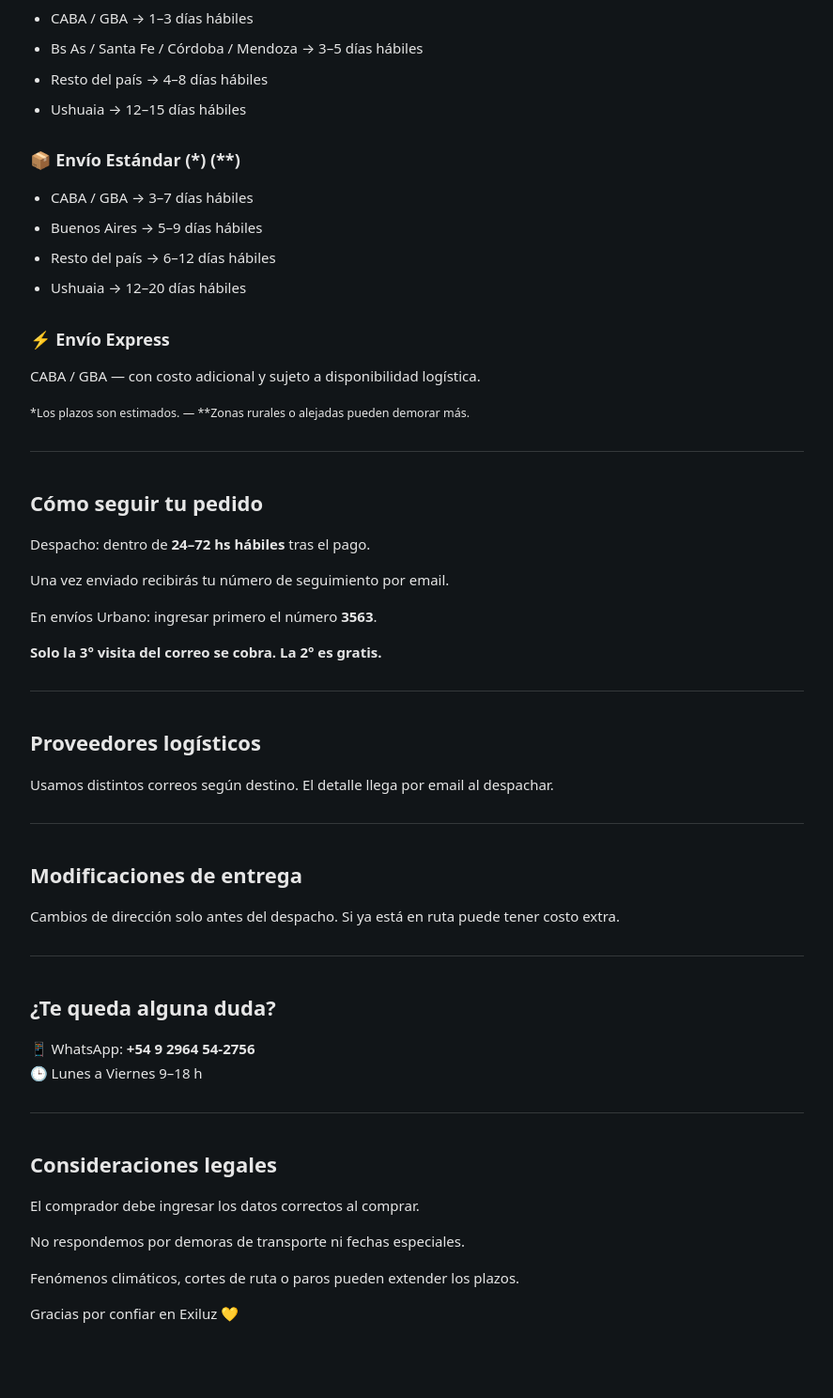
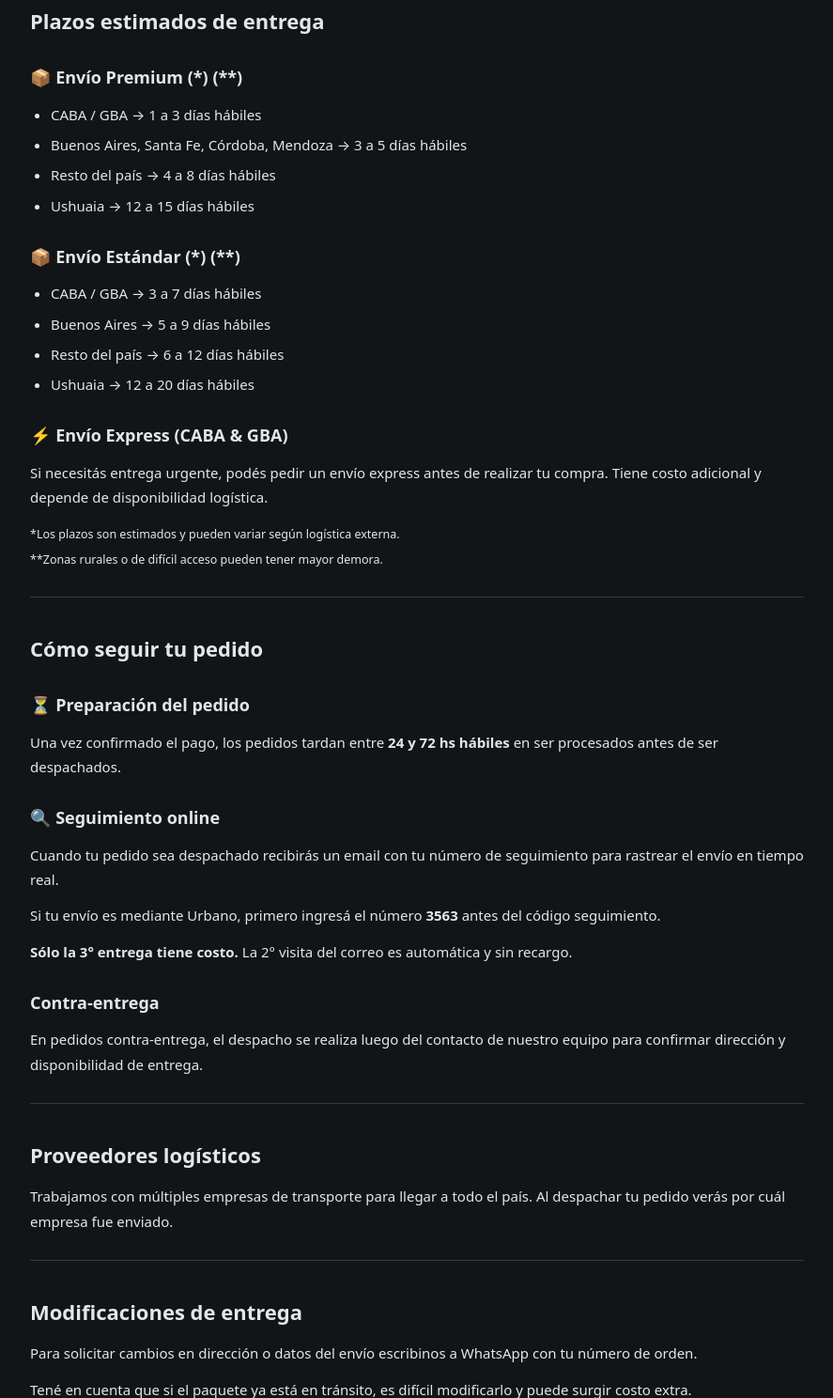
Before and after one commit to exiluzrg-design/exiluz, a website: page politica-envio.html in a window 1280 px wide. Shown: the part 1312-2800 px from the top of the page at 94% size, without its empty margins (196-1083 px from the left). Drawn offline with Linux system fonts and the light colour scheme; a web font is replaced by a local one.

Commit message:
Update politica-envio.html

```diff
--- a/politica-envio.html
+++ b/politica-envio.html
@@ -5,26 +5,18 @@
   <title>Política de Envío</title>
   <meta name="viewport" content="width=device-width, initial-scale=1" />
 
-  <!-- base general -->
   <link rel="stylesheet" href="assets/css/style.css" />
-
-  <!-- encabezado + banner centralizados -->
   <link rel="stylesheet" href="assets/css/header-banner.css" />
-
-  <!-- estilos legales -->
   <link rel="stylesheet" href="assets/css/legal.css" />
 
-  <!-- inserta banner + header automáticamente -->
-  <script src="assets/js/header-banner.js" defer></script>
+  <script src="assets/js/include-header.js" defer></script>
 </head>
 
 <body class="page--legal">
 
-  <!-- 📌 Desde acá se inyecta el header + banner -->
+  <!-- ACA SE INYECTA BANNER + HEADER -->
   <div id="header-root"></div>
 
-
-  <!-- ========== CONTENIDO PRINCIPAL ========== -->
   <main class="legal-main container">
 
     <h1>Política de Envíos</h1>
@@ -38,7 +30,6 @@
     <p><strong>Horario de Atención:</strong> Lunes a Viernes de 9 a 18 h.</p>
 
     <hr>
-
 
     <h2>Cómo evitar problemas con tu envío</h2>
     <p>Asegurate de completar tus datos correctamente al momento de realizar la compra. Incluí toda la información necesaria para que el correo encuentre tu domicilio fácilmente.</p>
@@ -54,90 +45,104 @@
 
     <p><strong>Si el correo no encuentra tu domicilio, el envío puede atrasarse o regresar a nuestro depósito.</strong></p>
 
-    <p><strong>IMPORTANTE:</strong> Si hubo errores en la compra o en la dirección, el segundo envío es a cargo del cliente.</p>
+    <p><strong>IMPORTANTE:</strong> Si hubo errores en la compra o ingreso de datos (dirección incorrecta, producto equivocado, cantidad mal seleccionada, etc.), el segundo envío es a cargo del cliente.</p>
+
+    <p>Exiluz solo cubrirá envíos adicionales por fallas de logística o errores internos en nuestro despacho.</p>
 
     <hr>
 
+    <h2>Opciones de envío a domicilio</h2>
+    <p>Realizamos envíos a todo el país. Los medios disponibles aparecen al ingresar tu código postal en el checkout.</p>
 
-    <h2>Opciones de envío a domicilio</h2>
-    <p>Realizamos envíos a todo el país. Las opciones disponibles aparecen al ingresar tu código postal en el checkout.</p>
-
+    <p>Las opciones pueden variar según:</p>
     <ul>
       <li>Ubicación de entrega</li>
       <li>Stock disponible</li>
-      <li>Plataforma de compra</li>
+      <li>Plataforma de compra (web, WhatsApp, RRSS o Mercado Libre)</li>
       <li>Forma de pago elegida</li>
     </ul>
 
     <hr>
 
-
     <h2>Plazos estimados de entrega</h2>
 
     <h3>📦 Envío Premium (*) (**)</h3>
     <ul>
-      <li>CABA / GBA → 1–3 días hábiles</li>
-      <li>Bs As / Santa Fe / Córdoba / Mendoza → 3–5 días hábiles</li>
-      <li>Resto del país → 4–8 días hábiles</li>
-      <li>Ushuaia → 12–15 días hábiles</li>
+      <li>CABA / GBA → 1 a 3 días hábiles</li>
+      <li>Buenos Aires, Santa Fe, Córdoba, Mendoza → 3 a 5 días hábiles</li>
+      <li>Resto del país → 4 a 8 días hábiles</li>
+      <li>Ushuaia → 12 a 15 días hábiles</li>
     </ul>
 
     <h3>📦 Envío Estándar (*) (**)</h3>
     <ul>
-      <li>CABA / GBA → 3–7 días hábiles</li>
-      <li>Buenos Aires → 5–9 días hábiles</li>
-      <li>Resto del país → 6–12 días hábiles</li>
-      <li>Ushuaia → 12–20 días hábiles</li>
+      <li>CABA / GBA → 3 a 7 días hábiles</li>
+      <li>Buenos Aires → 5 a 9 días hábiles</li>
+      <li>Resto del país → 6 a 12 días hábiles</li>
+      <li>Ushuaia → 12 a 20 días hábiles</li>
     </ul>
 
-    <h3>⚡ Envío Express</h3>
-    <p>CABA / GBA — con costo adicional y sujeto a disponibilidad logística.</p>
+    <h3>⚡ Envío Express (CABA & GBA)</h3>
+    <p>Si necesitás entrega urgente, podés pedir un envío express antes de realizar tu compra. Tiene costo adicional y depende de disponibilidad logística.</p>
 
-    <p><small>*Los plazos son estimados. — **Zonas rurales o alejadas pueden demorar más.</small></p>
+    <p><small>*Los plazos son estimados y pueden variar según logística externa.<br>
+    **Zonas rurales o de difícil acceso pueden tener mayor demora.</small></p>
 
     <hr>
 
+    <h2>Cómo seguir tu pedido</h2>
 
-    <h2>Cómo seguir tu pedido</h2>
-    <p>Despacho: dentro de <strong>24–72 hs hábiles</strong> tras el pago.</p>
+    <h3>⏳ Preparación del pedido</h3>
+    <p>Una vez confirmado el pago, los pedidos tardan entre <strong>24 y 72 hs hábiles</strong> en ser procesados antes de ser despachados.</p>
 
-    <p>Una vez enviado recibirás tu número de seguimiento por email.</p>
+    <h3>🔍 Seguimiento online</h3>
+    <p>Cuando tu pedido sea despachado recibirás un email con tu número de seguimiento para rastrear el envío en tiempo real.</p>
 
-    <p>En envíos Urbano: ingresar primero el número <strong>3563</strong>.</p>
+    <p>Si tu envío es mediante Urbano, primero ingresá el número <strong>3563</strong> antes del código seguimiento.</p>
 
-    <p><strong>Solo la 3° visita del correo se cobra. La 2° es gratis.</strong></p>
+    <p><strong>Sólo la 3° entrega tiene costo.</strong> La 2° visita del correo es automática y sin recargo.</p>
+
+    <h3>Contra-entrega</h3>
+    <p>En pedidos contra-entrega, el despacho se realiza luego del contacto de nuestro equipo para confirmar dirección y disponibilidad de entrega.</p>
 
     <hr>
 
-
     <h2>Proveedores logísticos</h2>
-    <p>Usamos distintos correos según destino. El detalle llega por email al despachar.</p>
+    <p>Trabajamos con múltiples empresas de transporte para llegar a todo el país. Al despachar tu pedido verás por cuál empresa fue enviado.</p>
 
     <hr>
 
-
     <h2>Modificaciones de entrega</h2>
-    <p>Cambios de dirección solo antes del despacho. Si ya está en ruta puede tener costo extra.</p>
+    <p>Para solicitar cambios en dirección o datos del envío escribinos a WhatsApp con tu número de orden.</p>
+    <p>Tené en cuenta que si el paquete ya está en tránsito, es difícil modificarlo y puede surgir costo extra.</p>
 
     <hr>
 
+    <h2>¿Te queda alguna duda? Contactanos</h2>
+    <p>📱 WhatsApp: <strong>+54 9 2964 54-2756</strong><br>
+       🕒 Lunes a Viernes de 9 a 18 h</p>
 
-    <h2>¿Te queda alguna duda?</h2>
-    <p>📱 WhatsApp: <strong>+54 9 2964 54-2756</strong><br>
-       🕒 Lunes a Viernes 9–18 h</p>
+    <p>No dudes en escribirnos si necesitas asistencia.</p>
 
     <hr>
 
+    <h2>Consideraciones legales</h2>
+    <p>El comprador es responsable de ingresar datos personales y dirección correctamente al comprar.</p>
+    <p>Exiluz no se responsabiliza por demoras de terceros, fallas técnicas de logística o transporte, ni por retrasos en fechas especiales (Hot Sale, Cyber, Navidad, etc.).</p>
 
-    <h2>Consideraciones legales</h2>
-    <p>El comprador debe ingresar los datos correctos al comprar.</p>
-    <p>No respondemos por demoras de transporte ni fechas especiales.</p>
-    <p>Fenómenos climáticos, cortes de ruta o paros pueden extender los plazos.</p>
+    <p>Eventos de fuerza mayor (paros, clima extremo, cortes de ruta, etc.) pueden afectar los tiempos de entrega.</p>
 
     <p>Gracias por confiar en Exiluz 💛</p>
 
   </main>
 
+  <footer class="site-footer">
+    <div class="container footer-inner">
+      <small>© <span id="year"></span> Exiluz. Todos los derechos reservados.</small>
+      <small class="footer-powered">Hecho con pasión en Argentina.</small>
+    </div>
+  </footer>
+
   <script src="assets/js/main.js"></script>
 </body>
 </html>
```
